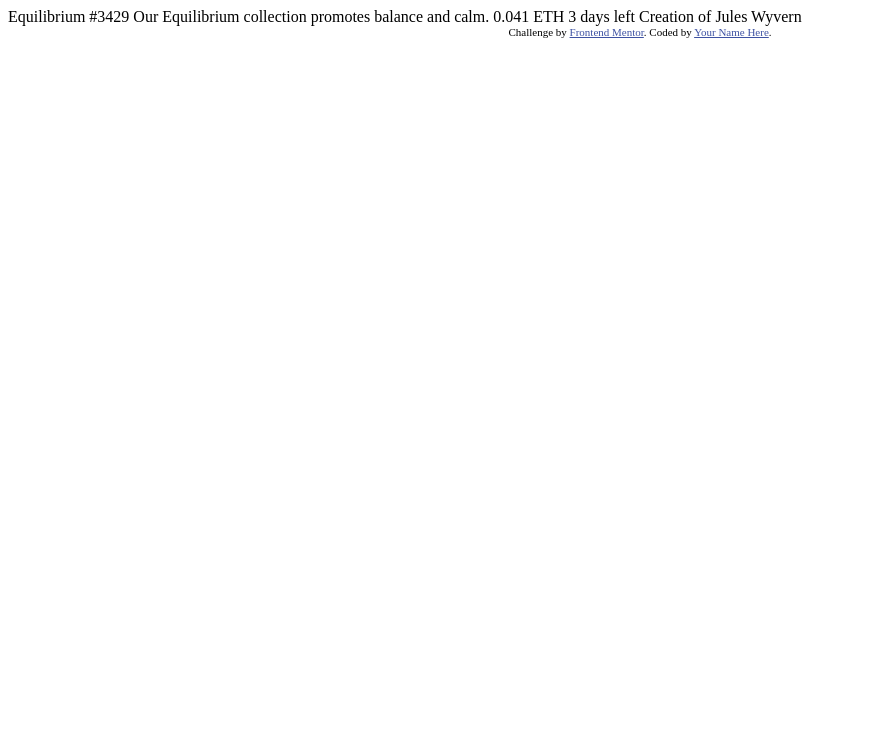
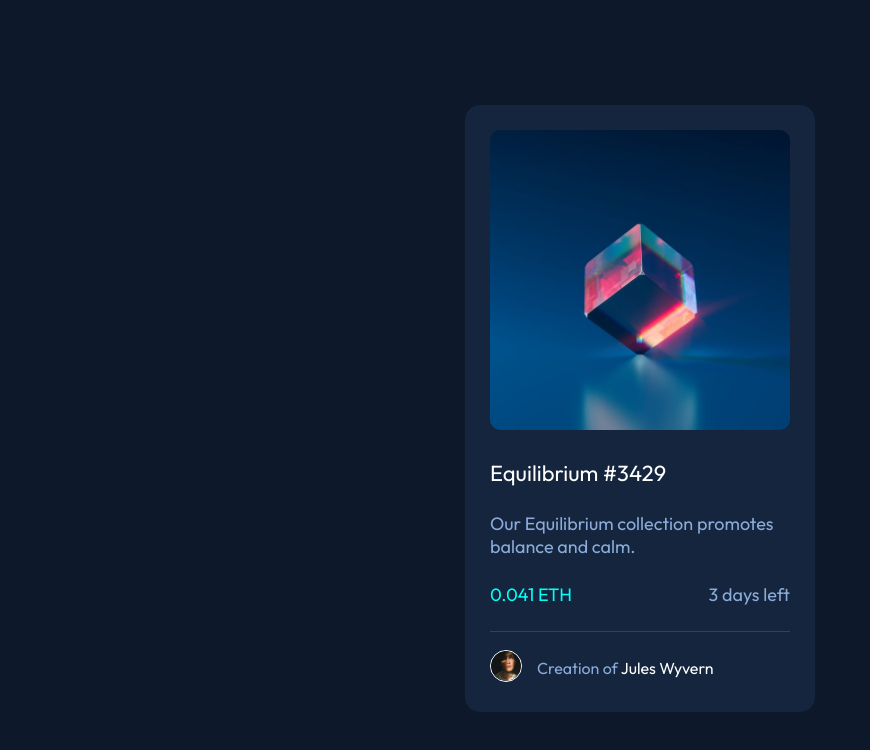
Before and after one commit to Jureczeg/Nft-preview-card, a plain HTML site: page index.html in a window 1280 px wide. Shown: the whole page, without its empty margins (0-870 px from the left). Drawn offline with Linux system fonts and the light colour scheme.

Commit message:
Initial commit
I can beat its worst thing ever wrote but for first thing ever after tutorial i think its not that bad

```diff
--- a/index.html
+++ b/index.html
@@ -8,26 +8,41 @@
 
   <title>Frontend Mentor | NFT preview card component</title>
 
-  <!-- Feel free to remove these styles or customise in your own stylesheet 👍 -->
-  <style>
-    .attribution { font-size: 11px; text-align: center; }
-    .attribution a { color: hsl(228, 45%, 44%); }
-  </style>
+  <link rel="stylesheet" href="style.css">
+  <link rel="preconnect" href="https://fonts.googleapis.com">
+  <link rel="preconnect" href="https://fonts.gstatic.com" crossorigin>
+  <link href="https://fonts.googleapis.com/css2?family=Outfit:wght@300;400;600&display=swap" rel="stylesheet">
 </head>
 <body>
+  <div id="container">
+      <div id="card">
 
-  Equilibrium #3429
+        <img id="eqb-img" src="images/image-equilibrium.jpg">
+          <div id="card-text">
+            <div id="header">
+              Equilibrium #3429
+            </div>
+            <p id="content">Our Equilibrium collection promotes balance and calm.</p>
+            <div id="numbers">
+              <div id="amount">
+                0.041 ETH
+              </div>
+              <div id="days">
+                3 days left
+              </div>
+            </div>
 
-  Our Equilibrium collection promotes balance and calm.
+            <div id="author">
+              <div>
+                <img id="avatar" src="images/image-avatar.png" alt="man with shadow on his face">
+              </div>
+              <div id="author-text">
+                Creation of <span id="author-color">Jules Wyvern</span>
+              </div>
+            </div>
 
-  0.041 ETH
-  3 days left
-
-  Creation of Jules Wyvern
-
-  <div class="attribution">
-    Challenge by <a href="https://www.frontendmentor.io?ref=challenge" target="_blank">Frontend Mentor</a>.
-    Coded by <a href="#">Your Name Here</a>.
+      </div>
+    </div>
   </div>
 </body>
 </html>
--- /dev/null
+++ b/style.css
@@ -0,0 +1,91 @@
+body{
+    background:hsl(217, 54%, 11%);
+}
+
+#container{
+    height: 100vh;
+    display: flex;
+    justify-content: center;
+    align-items: center;
+    flex-direction: column;
+}
+
+#eqb-img{
+    width: 300px;
+    height: auto;
+    border: none;
+    border-radius: 10px;
+}
+
+#card{
+    background-color: hsl(216, 50%, 16%);
+    padding: 25px;
+    border: none;
+    border-radius: 15px;
+
+}
+
+
+#header{
+    font-size: 22px;
+    margin: 25px 0;
+    color: hsl(0, 0%, 100%);
+}
+
+#header:hover{
+    color: hsl(178, 100%, 50%);
+    cursor: pointer;
+}
+
+#content{
+    margin: 25px 0;
+    color: hsl(215, 51%, 70%)
+}
+
+#numbers{
+    display: flex;
+    justify-content: space-between;
+    margin: 25px 0;
+}
+
+#amount{
+    color: hsl(178, 100%, 50%);
+}
+
+#days{
+   color: hsl(215, 51%, 70%);
+}
+
+#author{
+   border-top: 1px solid hsl(215, 32%, 27%);
+   display: flex;
+   padding-top: 18px;
+   align-items: center;
+}
+
+#avatar{
+    border: 1px solid hsl(0, 0%, 100%);
+    border-radius: 50%;
+    width: 30px;
+}
+
+#author-text{
+    padding-left: 15px;
+    font-size: 16px;
+}
+
+#card-text{
+    width: 300px;
+    color: hsl(215, 51%, 70%);
+    font-family: 'Outfit', sans-serif;
+    font-size: 18px;
+}
+
+#author-color{
+    color: hsl(0, 0%, 100%);
+}
+
+#author-color:hover{
+    color: hsl(178, 100%, 50%);
+    cursor: pointer;
+}
```
Also changed, not shown: 1 other file.
